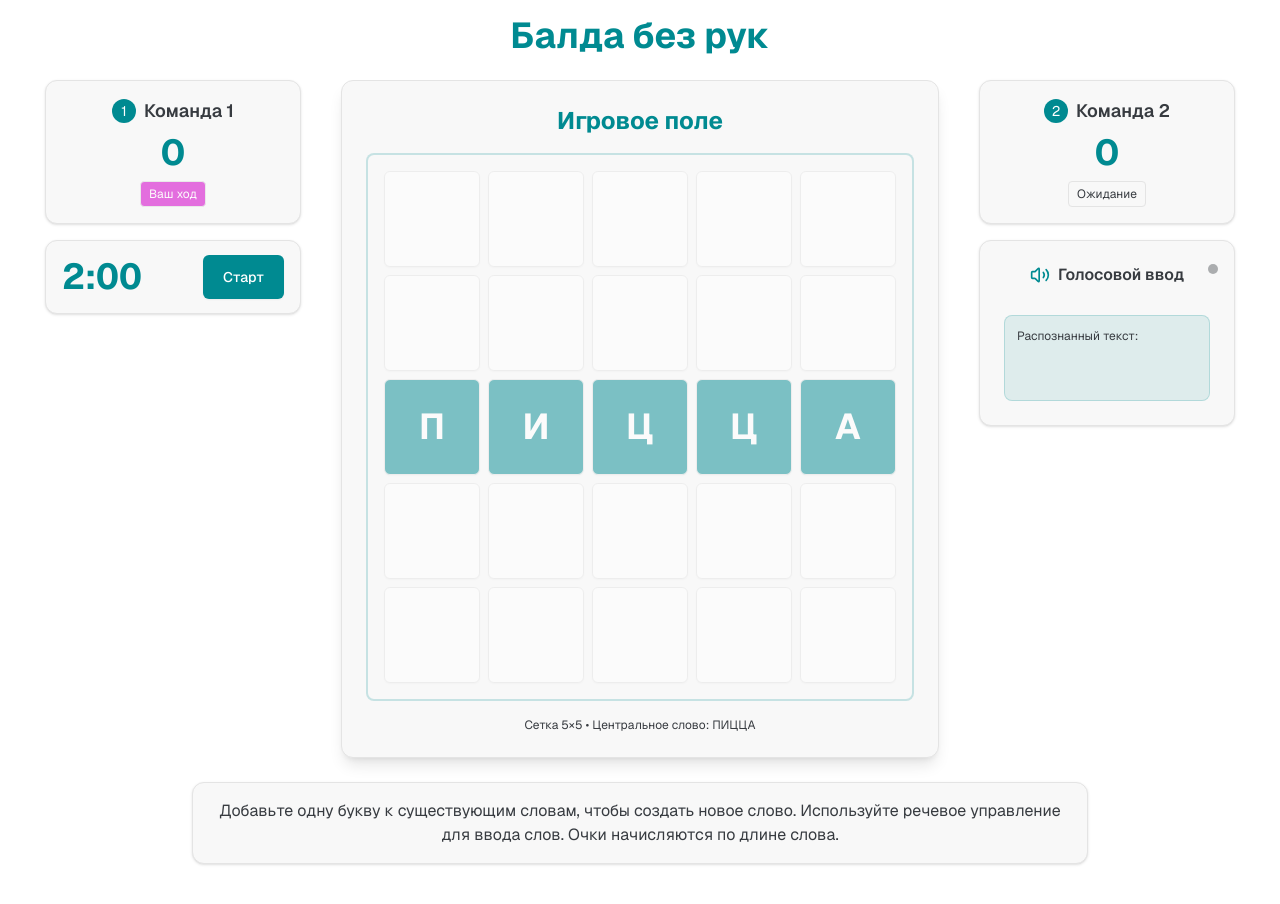
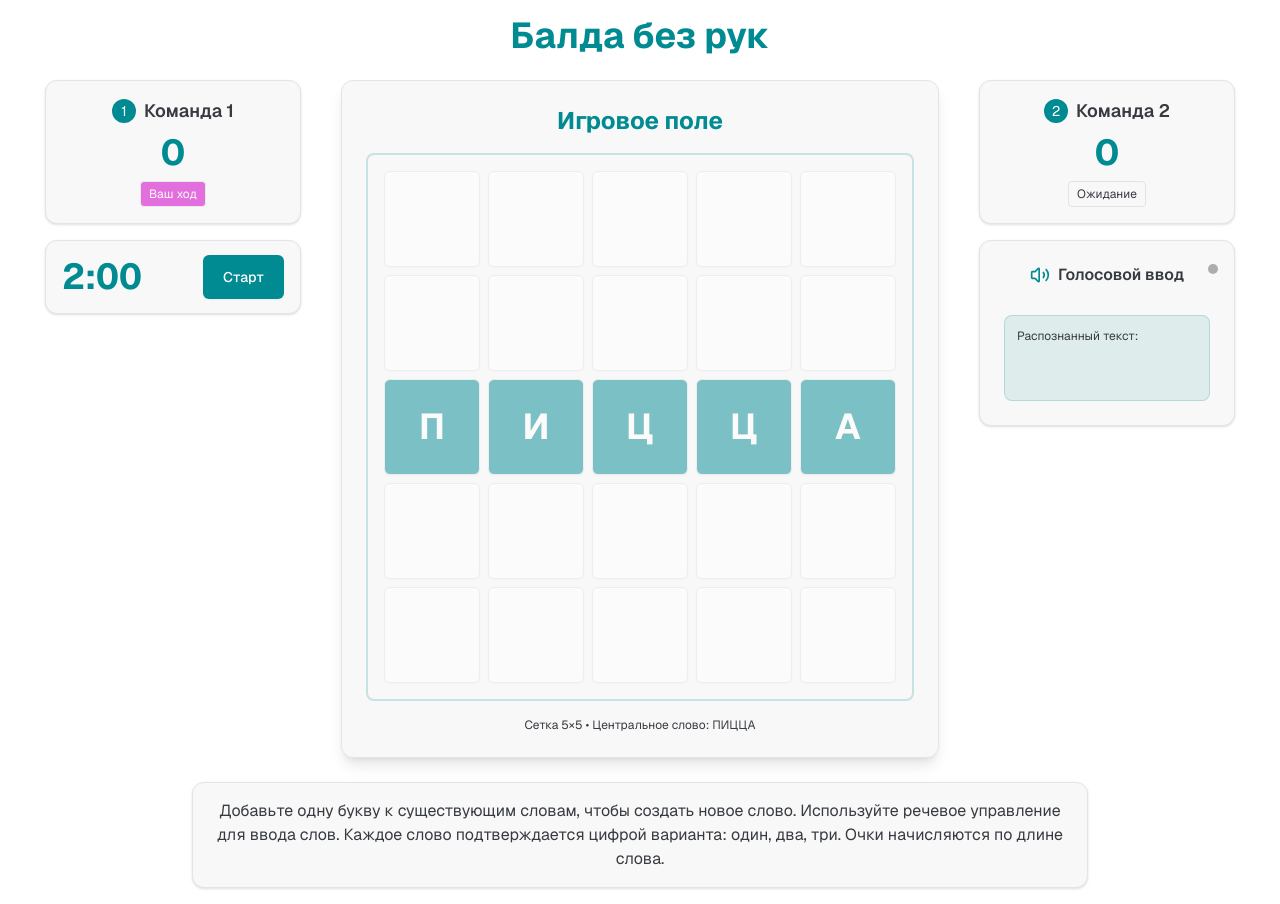
Before and after one commit to evgenius1424/hands-free-balda-game, a Next.js app: page / in a window 1280 px wide. Before the commit the page ends 880 px from the top, so only its background shows below. Built offline with nearby package versions, Linux system fonts and the light colour scheme.

Commit message:
fix: clarify word confirmation process in instructions
- Updated game description to specify that every word is confirmed with a numbered option.
- Improved clarity of user guidance for better gameplay understanding.

```diff
--- a/components/game-client.tsx
+++ b/components/game-client.tsx
@@ -408,8 +408,9 @@ export default function GameClient({
           <Card className="p-4 bg-muted">
             <p className="text-sm md:text-base text-muted-foreground text-center">
               Добавьте одну букву к существующим словам, чтобы создать новое
-              слово. Используйте речевое управление для ввода слов. Очки
-              начисляются по длине слова.
+              слово. Используйте речевое управление для ввода слов. Каждое слово
+              подтверждается цифрой варианта: один, два, три. Очки начисляются
+              по длине слова.
             </p>
           </Card>
         </div>
```
